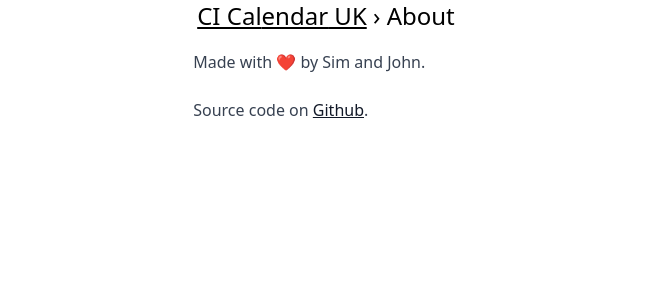
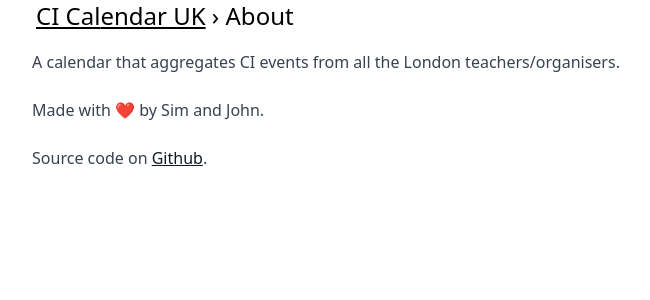
Before and after one commit to simrun/cicalendaruk, a Next.js app: page /about in a window 1280 px wide. Shown: the top 300 px of the page, without its empty margins (314-964 px from the left). Built offline with nearby package versions, Linux system fonts and the light colour scheme.

Commit message:
Clarify purpose in About

```diff
--- a/src/app/about/page.tsx
+++ b/src/app/about/page.tsx
@@ -16,6 +16,11 @@
           <NavBar breadcrumb={[["About"]]} />
 
           <div className="prose">
+            <p className="mt-3">
+              A calendar that aggregates CI events from all the London
+              teachers/organisers.
+            </p>
+
             <p className="mt-3">Made with ❤️ by Sim and John.</p>
 
             <p className="mt-3">
```
